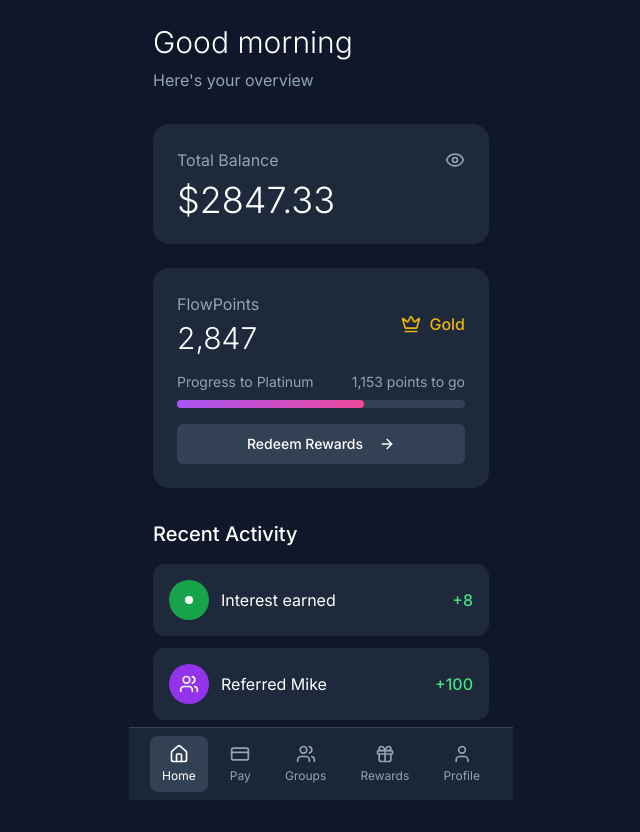
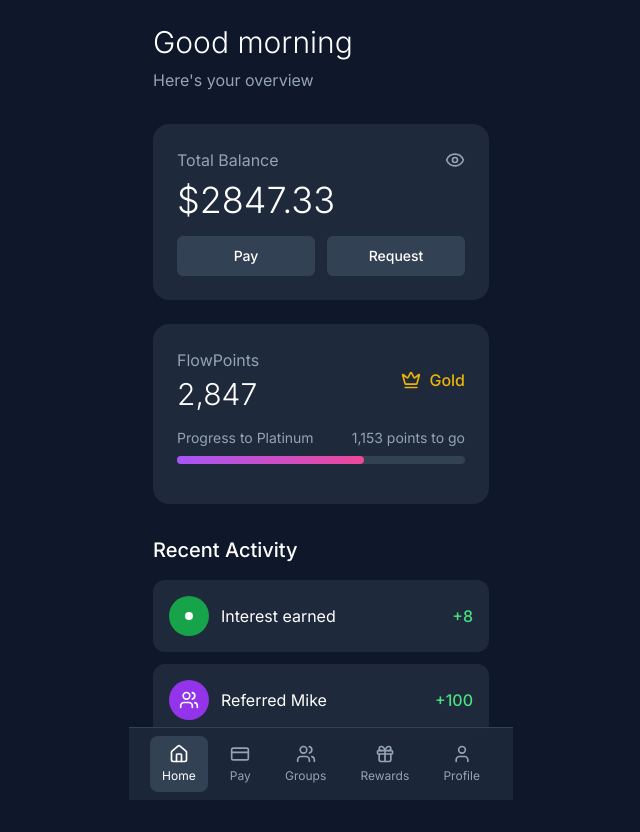
Before and after one commit to flowpayteam/flowpay-px, a Next.js app: page / in a window 1280 px wide. Shown: the whole page, without its empty margins (319-959 px from the left). Built offline with nearby package versions, Linux system fonts and the light colour scheme.

Commit message:
feat: move "Pay" and "Request" buttons under "Total Balance"
Enhance button accessibility in Balance Card.

#VERCEL_SKIP

Co-authored-by: null <215602196+flowpayteam@users.noreply.github.com>

```diff
--- a/app/page.tsx
+++ b/app/page.tsx
@@ -1,7 +1,7 @@
 "use client"
 
 import { BottomNavigation } from "@/components/bottom-navigation"
-import { Eye, Crown, ArrowRight, Users } from "lucide-react"
+import { Eye, Crown, Users } from "lucide-react"
 import { Button } from "@/components/ui/button"
 
 export default function HomePage() {
@@ -20,6 +20,10 @@ export default function HomePage() {
             <Eye className="w-5 h-5 text-slate-400" />
           </div>
           <div className="text-4xl font-light">$2847.33</div>
+          <div className="flex gap-3 mt-4">
+            <Button className="flex-1 bg-slate-700 hover:bg-slate-600 text-white border-0">Pay</Button>
+            <Button className="flex-1 bg-slate-700 hover:bg-slate-600 text-white border-0">Request</Button>
+          </div>
         </div>
 
         {/* FlowPoints Card */}
@@ -47,11 +51,6 @@ export default function HomePage() {
               ></div>
             </div>
           </div>
-
-          <Button className="w-full bg-slate-700 hover:bg-slate-600 text-white border-0">
-            Redeem Rewards
-            <ArrowRight className="w-4 h-4 ml-2" />
-          </Button>
         </div>
 
         {/* Recent Activity */}
```
Also changed, not shown: 2 other files (tests, documents, lock files or other folders).
